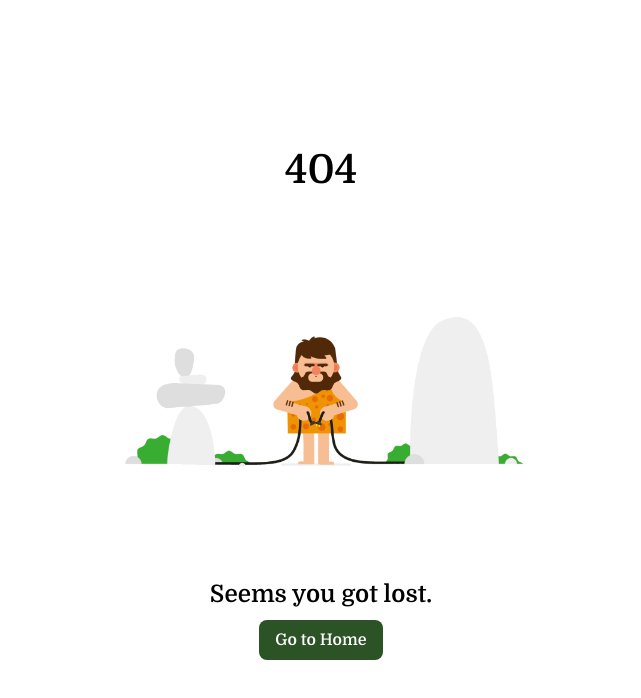
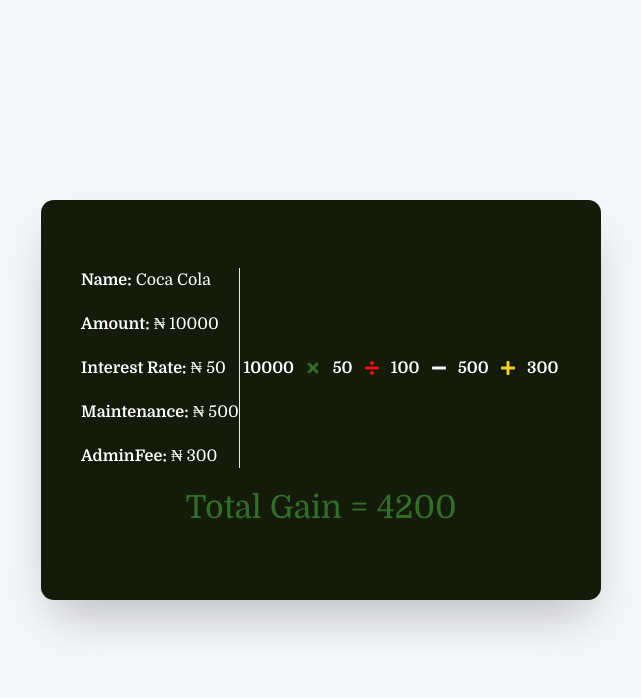
Before and after one commit to techNinja20/nlpc, a React (Create React App) app: page /Scheme-details/0 in a window 1280 px wide. Before the commit this address had no page. Shown: the top 698 px of the page, without its empty margins (319-960 px from the left). Built offline with nearby package versions, Linux system fonts and the light colour scheme.

Commit message:
feat: added the total interest gained

```diff
--- a/src/components/pages/Dashboard/index.jsx
+++ b/src/components/pages/Dashboard/index.jsx
@@ -22,7 +22,7 @@
 
         <div className="grid grid-cols-3 md:grid-cols-2 sm:grid-cols-1 gap-y-[1rem]">
           {schemeInfos.map((scheme, i) => (
-            <Cards key={i} {...scheme} />
+            <Cards key={i} {...scheme} index={`/Scheme-details/${i}`} />
           ))}
         </div>
 
--- a/src/components/pages/Otp/index.jsx
+++ b/src/components/pages/Otp/index.jsx
@@ -4,8 +4,10 @@
 import OtpInput from "react-otp-input";
 import {  useNavigate } from "react-router-dom";
 import { Toast } from "../../shared/Toastify/toast";
+import { useDatas } from "../../shared/Context";
 
 const Otp = () => {
+  const { firstname } = useDatas()
   const [otp, setOtp] = useState("");
 
   const navigate = useNavigate()
@@ -21,7 +23,7 @@
           <img src={logo} alt="logo" />
         </div>
         <h1 className="text-center w-[20rem] ">
-          Hi Olawale, Kindly check your email/ phone for otp verification
+          Hi {firstname}, Kindly check your email/ phone for otp verification
         </h1>
         <form>
           <div className="space-y-6  ">
--- /dev/null
+++ b/src/components/pages/SchemeDetails/index.jsx
@@ -0,0 +1,55 @@
+import { useParams } from "react-router-dom"
+import { schemeInfos } from "../../shared/Data/data"
+import { FaTimes, FaDivide, FaMinus, FaPlus } from "react-icons/fa"
+
+const SchemeDetails = () => {
+  const { id } = useParams()
+  console.log("schemeInfos:", schemeInfos)
+  const datas = schemeInfos[id]
+
+  return (
+    <div className="bg-grey flex items-center justify-center font-domine w-full h-screen">
+      <div className="bg-lightblack text-white flex flex-col gap-y-4 items-center justify-center  w-[35rem] sm:w-[25rem] h-[25rem] rounded-[0.8rem] shadow-2xl ">
+        <div className="flex justify-between w-[30rem] ">
+          <div className="space-y-5 border-r ">
+            <h1>
+              <span className="font-bold">Name:</span> {datas.name}
+            </h1>
+            <h2>
+              <span className="font-bold">Amount:</span> &#8358; {datas.amount}{" "}
+            </h2>
+            <h3>
+              <span className="font-bold">Interest Rate:</span> &#8358;{" "}
+              {datas.interestRate}
+            </h3>
+            <h4>
+              <span className="font-bold">Maintenance:</span> &#8358;{" "}
+              {datas.maintenance}
+            </h4>
+            <h5>
+              <span className="font-bold">AdminFee:</span> &#8358;{" "}
+              {datas.adminFee}
+            </h5>
+          </div>
+          <div className=" flex text- font-bold w-[20rem] items-center justify-center gap-x-[0.7rem] ">
+            {datas.amount}{" "}
+            <FaTimes className="text-lightgreen font-bold" />{" "}
+            {datas.interestRate}{" "}
+            <FaDivide className="text-red font-bold" /> 100{" "}
+            <FaMinus className="text-grey font-bold" />
+            {datas.maintenance}{" "}
+            <FaPlus className="text-yellow font-bold" />{" "}
+            {datas.adminFee}
+          </div>
+        </div>
+        <p className="text-lightgreen text-[2rem]">
+          Total Gain ={" "}
+          {datas.amount * (datas.interestRate / 100) -
+            (datas.maintenance + datas.adminFee)}
+        </p>
+      </div>
+    </div>
+  )
+}
+
+export default SchemeDetails
--- a/src/components/shared/Cards/index.jsx
+++ b/src/components/shared/Cards/index.jsx
@@ -1,3 +1,5 @@
+import { Link } from "react-router-dom";
+
 const Cards = ({
   className,
   name,
@@ -5,12 +7,13 @@
   interestRate,
   maintenance,
   adminFee,
+  index,
 }) => {
-
   return (
     <>
-      <div
-        className={`grid grid-cols-2  text-white w-[20rem] md:w-[18rem] sm:w-[19rem] h-[13rem] p-[2rem] rounded-xl drop-shadow-xl bg-greyTwo cursor-pointer`}
+      <Link
+        to={index}
+        className={`grid grid-cols-2  text-white w-[17rem] md:w-[18rem] sm:w-[19rem] h-[13rem] p-[2rem] rounded-xl drop-shadow-xl bg-greyTwo `}
       >
         <div className="flex flex-col gap-y-[0.2rem] justify-center items-center border-r border-b border-gray-300">
           <h1 className="text-grey-500 ">{name}</h1>
@@ -28,7 +31,7 @@
           <h4>Admin Fee</h4>
           <p className="text-grey-500 ">&#8358; {adminFee}</p>
         </div>
-      </div>
+      </Link>
     </>
   );
 };
--- a/src/index.js
+++ b/src/index.js
@@ -14,6 +14,7 @@
 import { Provider } from "react-redux";
 import store from "../src/components/redux/store";
 import Count from "./components/pages/Count";
+import SchemeDetails from "./components/pages/SchemeDetails";
 
 const router = createBrowserRouter([
   {
@@ -41,6 +42,10 @@
     element: <Count />,
   },
   {
+    path: "/Scheme-details/:id",
+    element: <SchemeDetails />,
+  },
+  {
     path: "/*",
     element: <ErrorPage />,
   },
```
